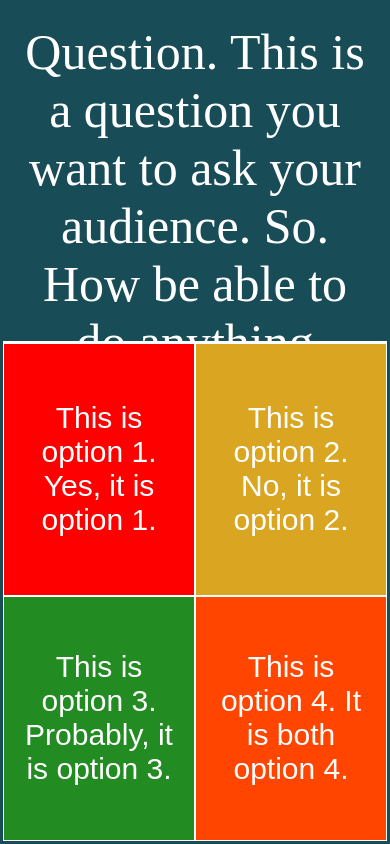
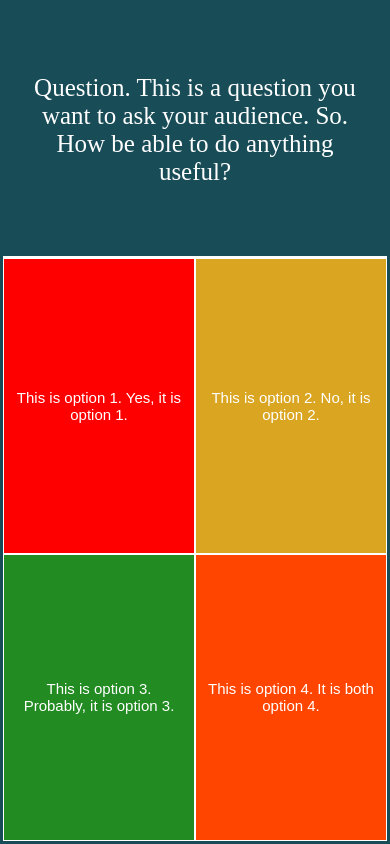
Before and after one commit to nikitave/ruhat, a Flask app: template templates/questionPage.html in a window 390 px wide. Run offline with Flask 2, Linux system fonts and the light colour scheme; the template is opened without the code that fills it, so the values that code supplies are empty.

Commit message:
add mobile version for question Page

```diff
--- a/static/css/questionPage.css
+++ b/static/css/questionPage.css
@@ -60,3 +60,44 @@ body {
 .dr {
     background: orangered;
 }
+
+
+@media (max-width: 1024px) {
+    .question {
+        font-size: 30px;
+    }
+
+    .item {
+        font-size: 18px;
+    }
+}
+
+@media (max-width: 414px) {
+
+    .question {
+        font-size: 25px;
+    }
+
+    .up_item {
+        height: 30vh;
+    }
+
+    .down_item {
+        grid-template-rows: 35vh 34vh;
+        grid-template-columns: 50% 50%;
+    }
+
+    .item {
+        font-size: 15px;
+    }
+}
+
+@media (max-width: 300px) {
+    .item {
+        font-size: 13px;
+    }
+
+    .question {
+        font-size: 20px;
+    }
+}
```
